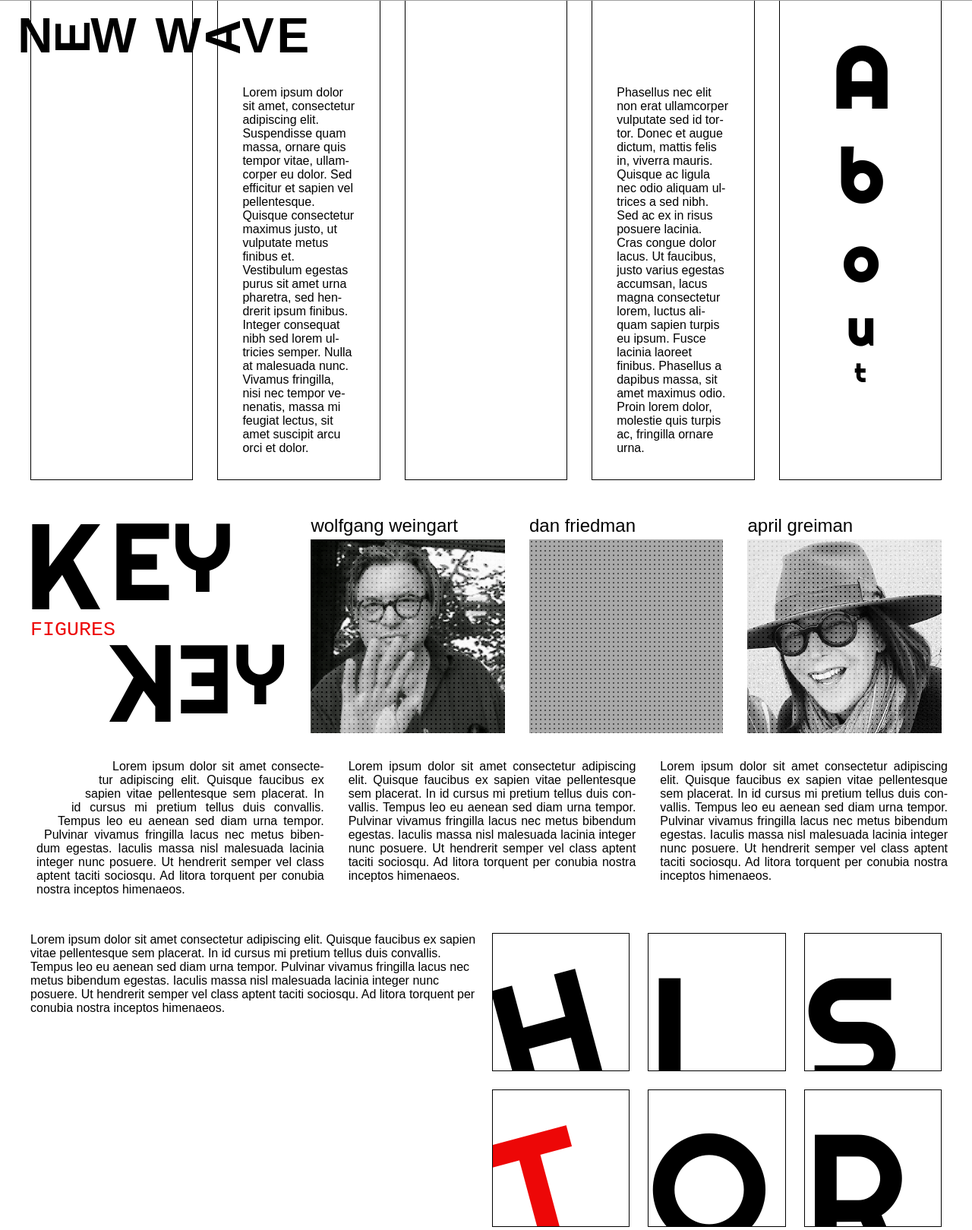
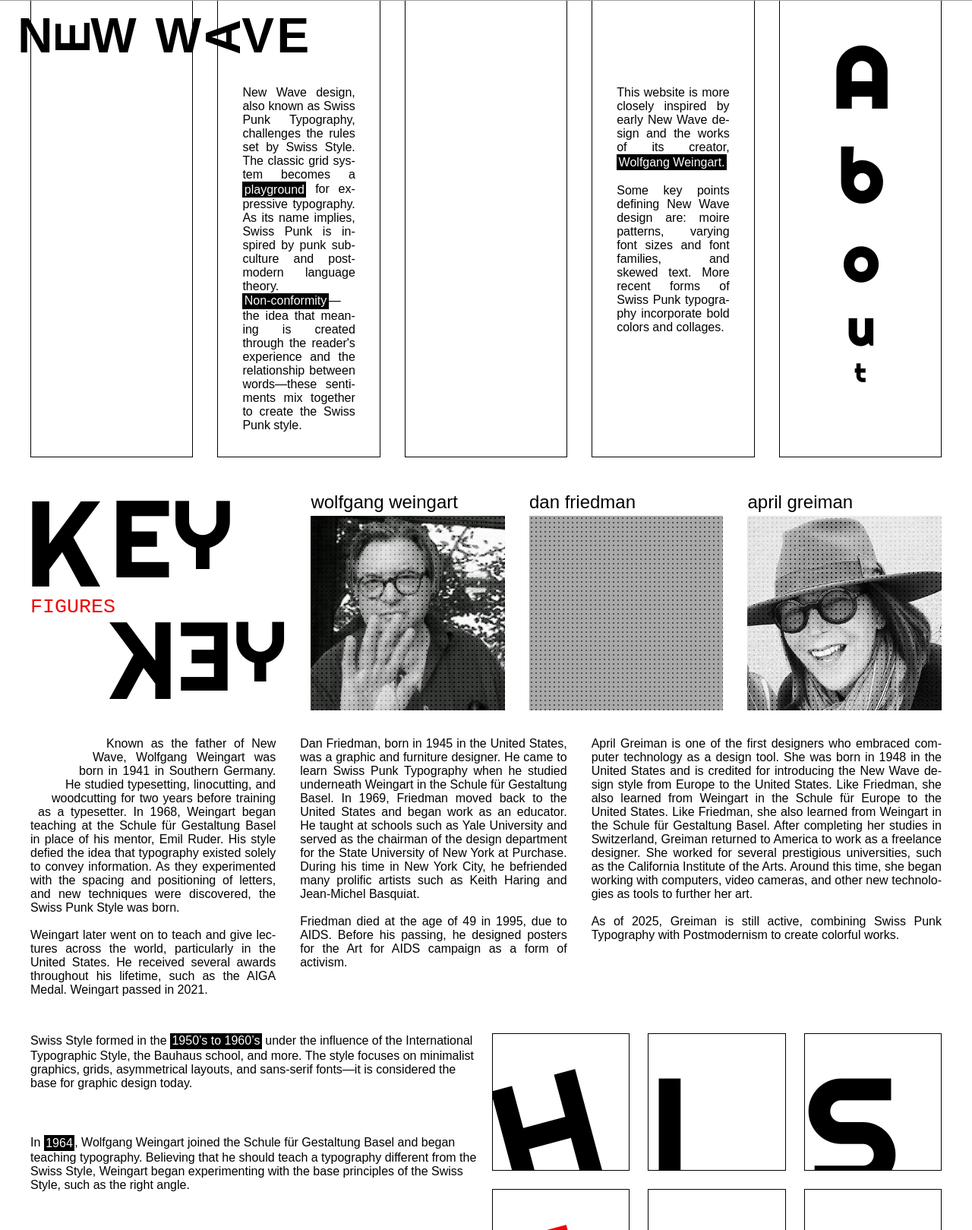
Before and after one commit to riaaa16/swiss-punk, a plain HTML site: page index.html in a window 1280 px wide. Shown: the part 699-2318 px from the top of the page at 76% size. Drawn offline with Linux system fonts and the light colour scheme; grey boxes are pictures that could not be loaded; a web font is replaced by a local one.

Commit message:
Replacer filler text

```diff
--- a/global.css
+++ b/global.css
@@ -58,6 +58,16 @@ html { scroll-behavior: smooth; }
 .text-baseline {
   transform: translateY(-0.2ch);
   letter-spacing: 0.3ch;
+}
+
+mark {
+  color: white;
+  background-color: black;
+  display: inline-block;
+  padding: 0.15rem;
+  line-height: 1;
+  box-decoration-break: clone;
+  -webkit-box-decoration-break: clone;
 }
 
 /*TOP*/
@@ -251,6 +261,7 @@ nav a:hover {
 #about > .grid > div > p {
   padding: 6rem 1rem 1rem 1rem; /*TRBL*/
   hyphens: auto;
+  text-align: justify;
 }
 
 #about > .grid > div > h1 {
@@ -429,7 +440,8 @@ nav a:hover {
 
 #key-figures .content {
   padding-top: 0;
-  padding-left: 3rem;
+  padding-left: 2.5rem;
+  margin-right: 0.5rem;
 }
 
 #key-figures .content p {
@@ -490,6 +502,13 @@ nav a:hover {
   color: var(--red);
 }
 
+#history .content {
+  display: flex;
+  flex-direction: column;
+  gap: 1rem;
+  justify-content: space-between;
+}
+
 /*FOOTER*/
 #footer {
   padding: 0;
@@ -500,6 +519,7 @@ nav a:hover {
   align-items: stretch;
   gap: 0;
   box-sizing: border-box;
+  overflow: hidden;
 }
 
 #footer p {
@@ -520,6 +540,7 @@ nav a:hover {
 #footer > div > p {
   position: relative;
   bottom: 0.95ch;
+  left: 0.5ch;
 }
 
 #footer > div {
--- a/index.html
+++ b/index.html
@@ -53,35 +53,26 @@
             </div>
             <div class="inclusive-sans">
                 <p>
-                    Lorem ipsum dolor sit amet, consectetur adipiscing elit. Suspendisse quam massa, ornare quis tempor
-                    vitae,
-                    ullamcorper eu dolor. Sed efficitur et sapien vel pellentesque. Quisque consectetur maximus justo,
-                    ut
-                    vulputate
-                    metus finibus et. Vestibulum egestas purus sit amet urna pharetra, sed hendrerit ipsum finibus.
-                    Integer
-                    consequat
-                    nibh sed lorem ultricies semper. Nulla at malesuada nunc. Vivamus fringilla, nisi nec tempor
-                    venenatis,
-                    massa mi
-                    feugiat lectus, sit amet suscipit arcu orci et dolor.
+                    New Wave design, also known as Swiss Punk
+                    Typography, challenges the rules set by Swiss Style. The classic grid system
+                    becomes a <mark>playground</mark> for expressive typography. As its name implies, Swiss Punk is
+                    inspired by punk
+                    subculture and postmodern language theory. <mark>Non-conformity</mark>—the idea that meaning is
+                    created through
+                    the reader's experience and the relationship between words—these sentiments mix together to create
+                    the Swiss Punk style.
                 </p>
             </div>
-            <div class="spacer"></div>
+            <div class="spacer">
+            </div>
             <div class="inclusive-sans">
-                <p>Phasellus nec elit non erat ullamcorper vulputate sed id tortor. Donec et augue dictum, mattis felis
-                    in,
-                    viverra
-                    mauris. Quisque ac ligula nec odio aliquam ultrices a sed nibh. Sed ac ex in risus posuere lacinia.
-                    Cras
-                    congue
-                    dolor lacus. Ut faucibus, justo varius egestas accumsan, lacus magna consectetur lorem, luctus
-                    aliquam
-                    sapien turpis
-                    eu ipsum. Fusce lacinia laoreet finibus. Phasellus a dapibus massa, sit amet maximus odio. Proin
-                    lorem
-                    dolor,
-                    molestie quis turpis ac, fringilla ornare urna.
+                <p>
+                    This website is more closely inspired by early New Wave design and the works of its creator,
+                    <mark>Wolfgang Weingart.</mark>
+                    <br><br>
+                    Some key points defining New Wave design are: moire patterns, varying font sizes
+                    and font families, and skewed text. More recent forms of Swiss Punk typography incorporate bold
+                    colors and collages.
                 </p>
             </div>
             <div class="righteous text-vertical">
@@ -135,42 +126,82 @@
             <div>
                 <div class="tilt"></div>
                 <p>
-                    Lorem ipsum dolor sit amet consectetur adipiscing elit. Quisque faucibus ex sapien vitae
-                    pellentesque sem placerat. In id cursus mi pretium tellus duis convallis. Tempus leo eu aenean sed
-                    diam urna tempor. Pulvinar vivamus fringilla lacus nec metus bibendum egestas. Iaculis massa nisl
-                    malesuada lacinia integer nunc posuere. Ut hendrerit semper vel class aptent taciti sociosqu. Ad
-                    litora torquent per conubia nostra inceptos himenaeos.
+                    Known as the father of New Wave, Wolfgang Weingart was born in 1941 in Southern
+                    Germany. He studied
+                    typesetting, linocutting, and woodcutting for two years before training as a
+                    typesetter. In 1968, Weingart began teaching at the Schule für Gestaltung Basel in place of his
+                    mentor, Emil Ruder. His style defied the idea that typography existed solely to convey
+                    information.
+                    As
+                    they experimented with the spacing and positioning of letters, and new techniques were discovered,
+                    the Swiss Punk Style was born.
+                    <br><br>
+                    Weingart later went on to teach and give lectures across the world, particularly in the United
+                    States. He received several awards throughout his lifetime, such as the AIGA Medal. Weingart passed
+                    in 2021.
+
                 </p>
             </div>
             <div>
                 <p>
-                    Lorem ipsum dolor sit amet consectetur adipiscing elit. Quisque faucibus ex sapien vitae
-                    pellentesque sem placerat. In id cursus mi pretium tellus duis convallis. Tempus leo eu aenean sed
-                    diam urna tempor. Pulvinar vivamus fringilla lacus nec metus bibendum egestas. Iaculis massa nisl
-                    malesuada lacinia integer nunc posuere. Ut hendrerit semper vel class aptent taciti sociosqu. Ad
-                    litora torquent per conubia nostra inceptos himenaeos.
+                    Dan Friedman, born in 1945 in the United States, was a graphic and furniture designer.
+                    He came to
+                    learn Swiss Punk Typography when he studied underneath Weingart in the Schule für Gestaltung Basel.
+                    In 1969, Friedman moved back to the United States and began work as an educator. He taught at
+                    schools such as Yale University and served as the chairman of the design department for the State
+                    University of New York at Purchase. During his time in New York City, he befriended many prolific
+                    artists such as Keith Haring and Jean-Michel Basquiat.
+                    <br><br>
+                    Friedman died at the age of 49 in 1995, due
+                    to AIDS. Before his passing, he designed posters for the Art for AIDS campaign as a form of
+                    activism.
                 </p>
             </div>
             <div>
                 <p>
-                    Lorem ipsum dolor sit amet consectetur adipiscing elit. Quisque faucibus ex sapien vitae
-                    pellentesque sem placerat. In id cursus mi pretium tellus duis convallis. Tempus leo eu aenean sed
-                    diam urna tempor. Pulvinar vivamus fringilla lacus nec metus bibendum egestas. Iaculis massa nisl
-                    malesuada lacinia integer nunc posuere. Ut hendrerit semper vel class aptent taciti sociosqu. Ad
-                    litora torquent per conubia nostra inceptos himenaeos.
+                    April Greiman is one of the first designers who embraced computer technology as a design tool. She
+                    was born in 1948 in the United States and is credited for introducing the New Wave
+                    design style from Europe to the United States. Like Friedman, she also learned from Weingart in the
+                    Schule für
+                    Europe to the United States. Like Friedman, she also learned from Weingart in the Schule für
+                    Gestaltung Basel. After completing her studies in Switzerland, Greiman returned to America to work
+                    as a freelance designer. She worked for several prestigious universities, such as the California
+                    Institute of the Arts. Around this time, she began working with computers, video cameras, and other
+                    new technologies as tools to further her art.
+                    <br><br>
+                    As of 2025, Greiman is still active, combining Swiss
+                    Punk Typography with Postmodernism to create colorful works.
                 </p>
             </div>
         </div>
     </div>
     <!--HISTORY-->
     <div id="history">
-        <div class="content">
-            <p class="inclusive-sans">
-                Lorem ipsum dolor sit amet consectetur adipiscing elit. Quisque faucibus ex sapien vitae pellentesque
-                sem placerat. In id cursus mi pretium tellus duis convallis. Tempus leo eu aenean sed diam urna tempor.
-                Pulvinar vivamus fringilla lacus nec metus bibendum egestas. Iaculis massa nisl malesuada lacinia
-                integer nunc posuere. Ut hendrerit semper vel class aptent taciti sociosqu. Ad litora torquent per
-                conubia nostra inceptos himenaeos.
+        <div class="content inclusive-sans">
+            <p>
+                Swiss Style formed in the <mark>1950’s to 1960’s</mark> under the influence of the International Typographic Style,
+                the Bauhaus school, and more. The style focuses on minimalist graphics, grids, asymmetrical layouts, and
+                sans-serif fonts—it is considered the base for graphic design today.
+            </p>
+            <p>
+                In <mark>1964</mark>, Wolfgang Weingart joined the Schule für Gestaltung Basel and began teaching typography.
+                Believing that he should teach a typography different from the Swiss Style, Weingart began experimenting
+                with the base principles of the Swiss Style, such as the right angle.
+            </p>
+            <p>
+                From <mark>1968 to 1974</mark>, Weingart used lead type and letterpress systems to create his typography. He
+                experimented with varying font weights, letter spacings, and black and white contrasts as a way to
+                visually divide text.
+            </p>
+            <p>
+                By the <mark>mid-1970’s</mark>, Weingart became fascinated with offset printing and film systems. Inspired by the
+                technique of layering film positives, Weingart layered collages with texts to create textures designs.
+                Halftone dots and moiré patterns became a frequent feature in his works.
+            </p>
+            <p>
+                His students Dan Friedman, April Greiman, and other artists, would later introduce New Wave design to
+                countries outside of Europe. They combined New Wave typography with color and other decorative elements
+                to create new and innovative pieces.
             </p>
         </div>
         <div class="grid righteous text-upper">
```
